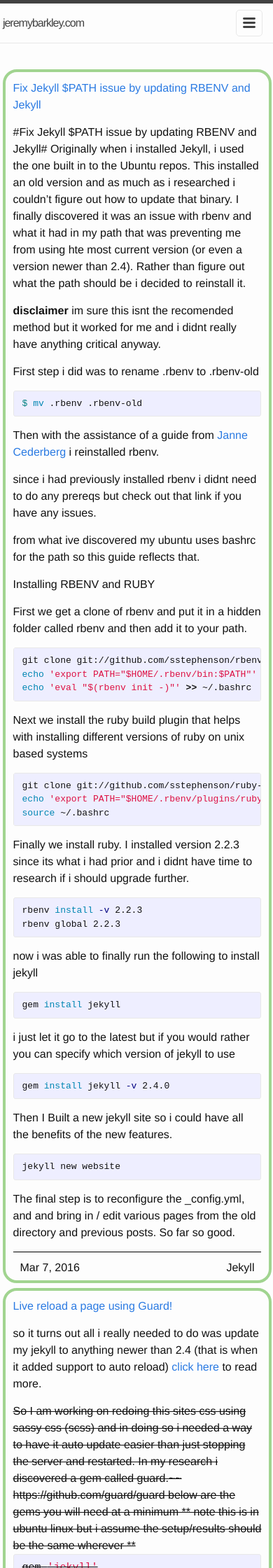
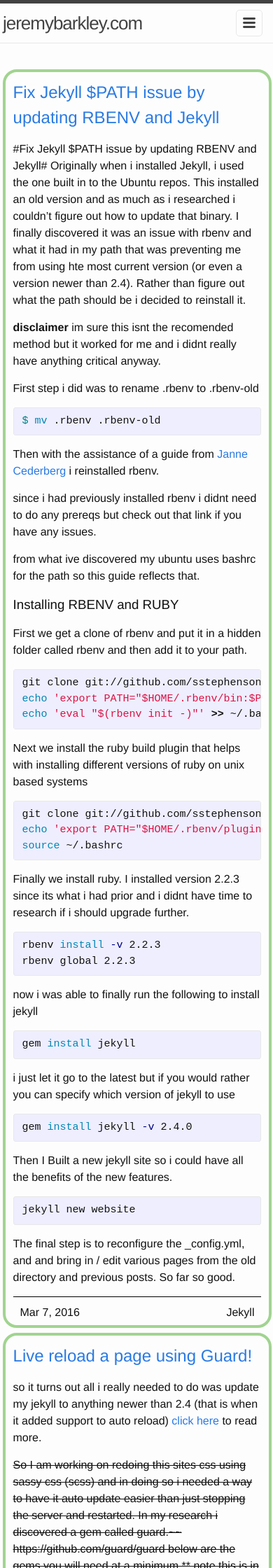
Before and after one commit to sensoph1/sensoph1.github.io, a Jekyll site: the page built from index.html, in a window 390 px wide. Shown: the top 2240 px of the page at 70% size. Built offline with Jekyll 4.4.1, drawn with Linux system fonts in a browser that asks for light colours; the list of posts is cut into pages by our own code.

Commit message:
edit weight on media queries

```diff
--- a/_sass/_custom.scss
+++ b/_sass/_custom.scss
@@ -79,16 +79,5 @@
 	padding:0px !important;
 
 }
-    body, h1, h2, h3, h4, h5, h6, p, blockquote, pre, hr, dl, dd, ol, ul, figure, a{
-            font-size: 1em !important;
 
-
-    }
-    .language-bash ,.post-link{
-		font-size: 1em !important ;
-    }
-    h1{
-    	font-size:1em !important;
-
-    }
 }
```
